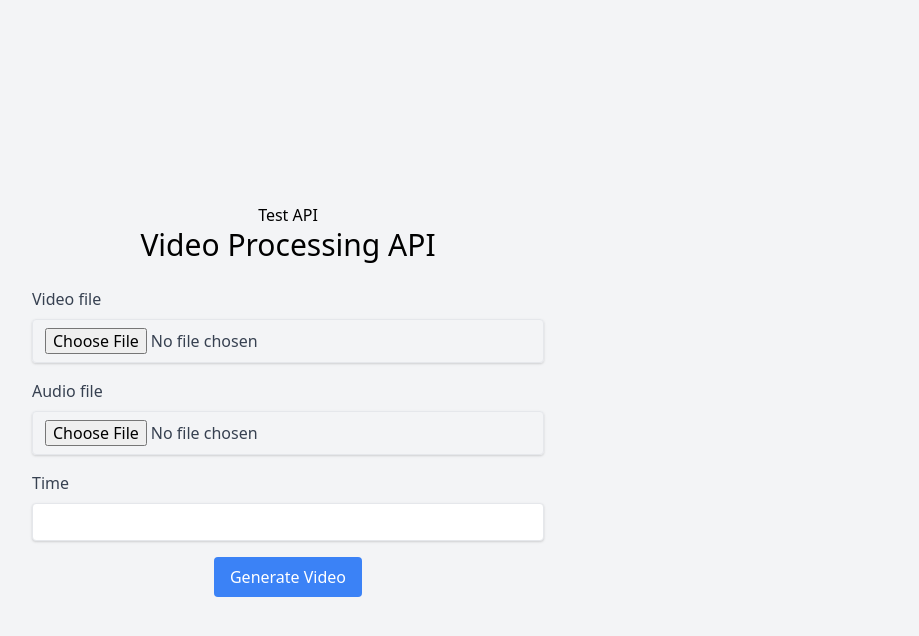
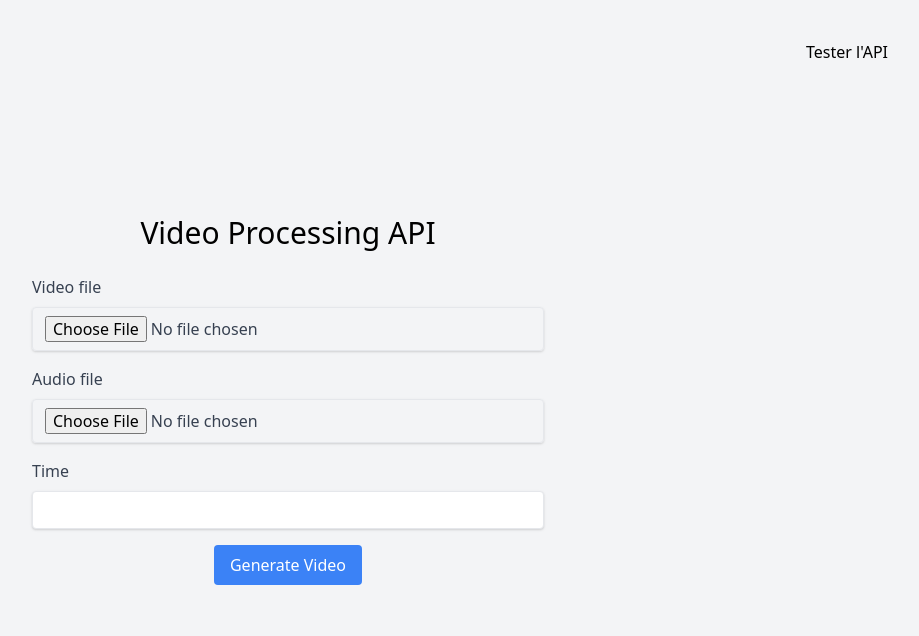
Before and after one commit to brazillierjo/video-generator, a website: page public/index.html in a window 1280 px wide. Shown: the whole page, without its empty margins (352-1271 px from the left). Drawn offline with nearby package versions, Linux system fonts and the light colour scheme.

Commit message:
display test api button

```diff
--- a/public/index.html
+++ b/public/index.html
@@ -12,7 +12,7 @@
 
   <body class="bg-gray-100 h-screen">
     <div class="flex flex-col h-full justify-center items-center">
-      <button onclick="testApi()">Test API</button>
+      <button class="absolute right-10 top-10" onclick="testApi()">Tester l'API</button>
 
       <progress
         id="progress-bar"
```
